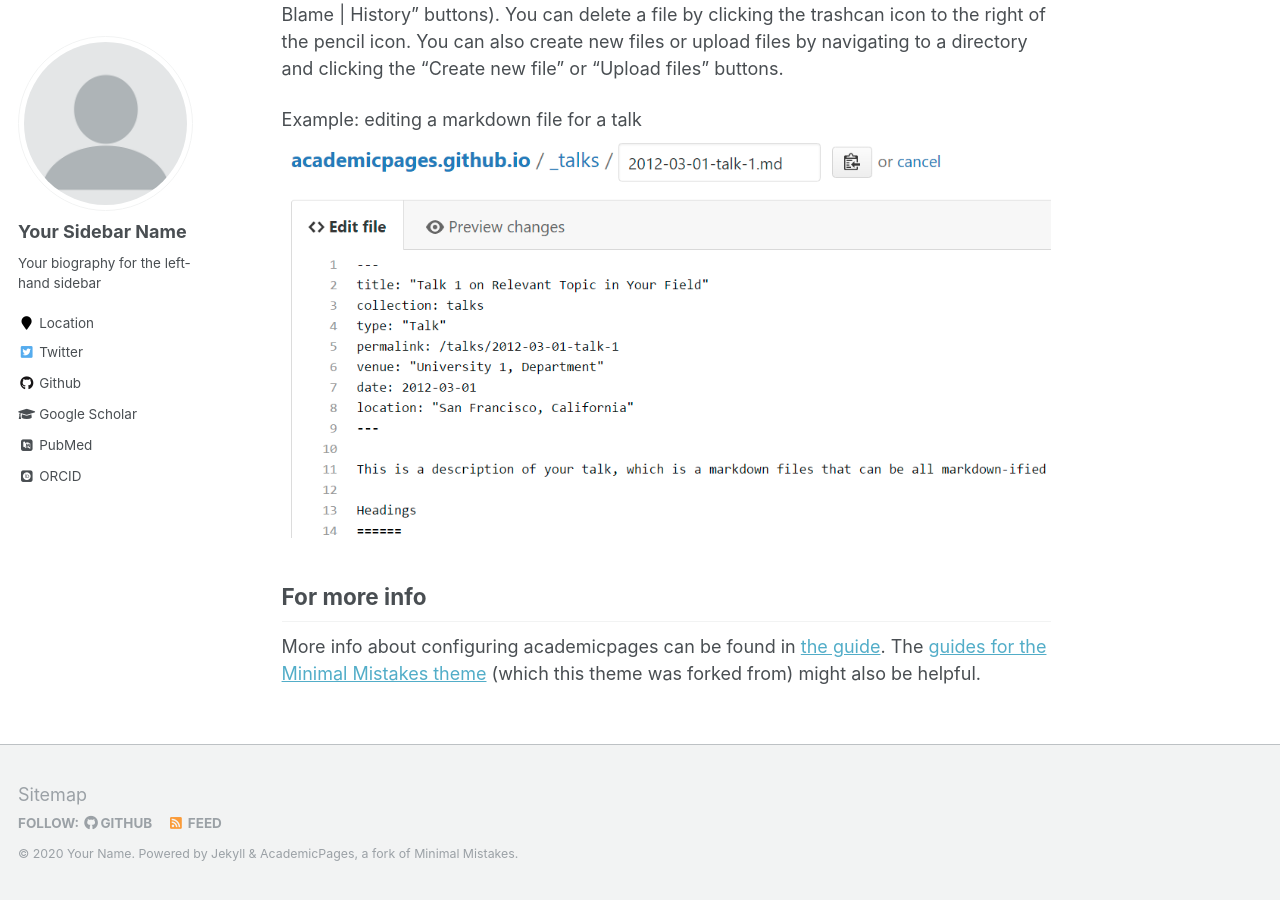
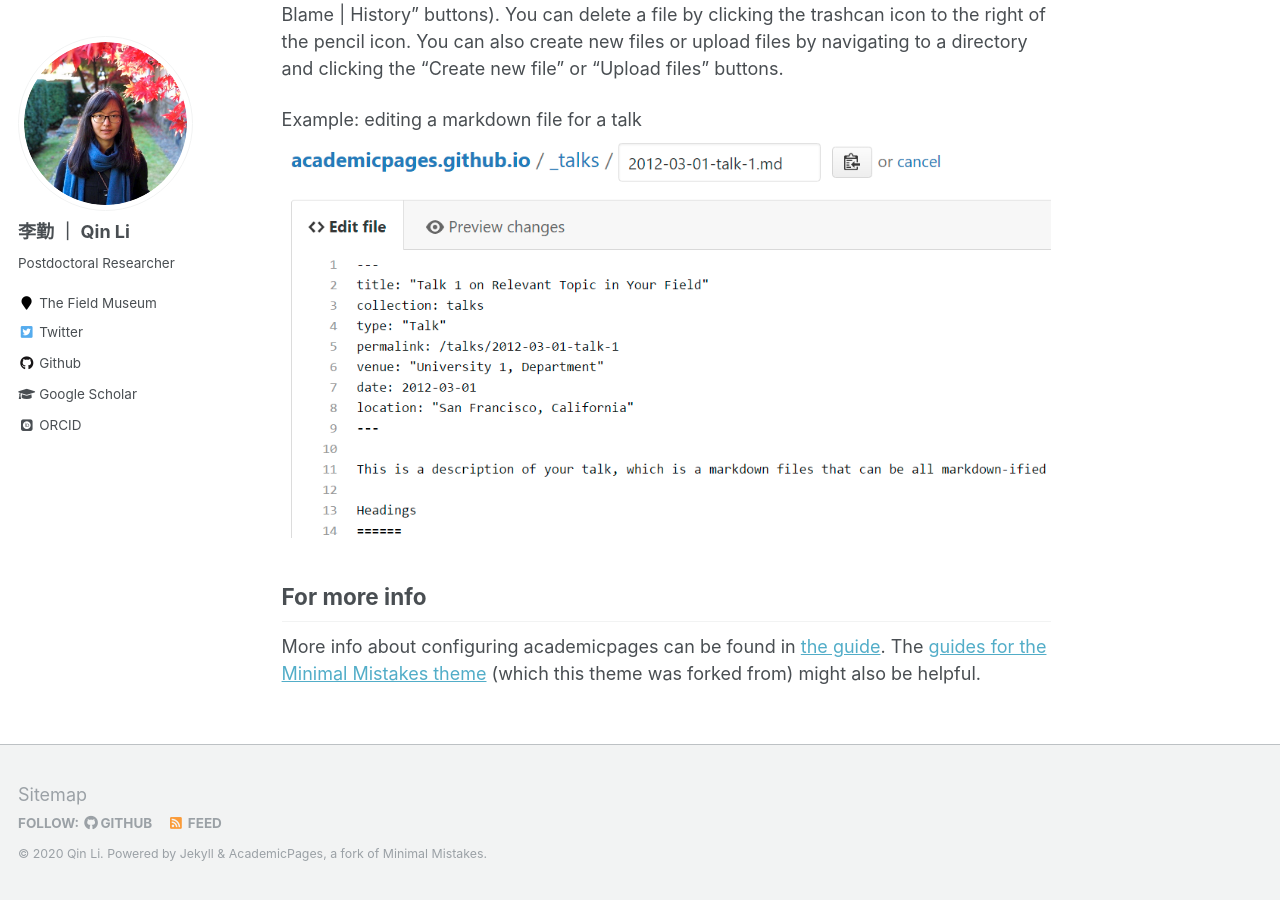
Before and after one commit to qli/qli.github.io, a Jekyll site: the page built from _pages/about.md, in a window 1280 px wide and 900 px high, scrolled down 2463 px. Built offline with Jekyll 4.4.1, drawn with Linux system fonts in a browser that asks for light colours; some web fonts are replaced; some of the changed text lies outside the part shown.

Commit message:
modify config.yml

```diff
--- a/_config.yml
+++ b/_config.yml
@@ -7,13 +7,13 @@
 
 # Site Settings
 locale                   : "en-US"
-title                    : "Your Name / Site Title"
+title                    : "Qin Li | Home"
 title_separator          : "-"
-name                     : &name "Your Name"
-description              : &description "personal description"
-url                      : https://academicpages.github.io # the base hostname & protocol for your site e.g. "https://mmistakes.github.io"
+name                     : &name "Qin Li"
+description              : &description "Postdoc"
+url                      : https://qli.github.io # the base hostname & protocol for your site e.g. "https://mmistakes.github.io"
 baseurl                  : "" # the subpath of your site, e.g. "/blog"
-repository               : "academicpages/academicpages.github.io"
+repository               : "qli/qli.github.io"
 teaser                   :  # filename of teaser fallback teaser image placed in /images/, .e.g. "500x300.png"
 breadcrumbs              : false # true, false (default)
 words_per_minute         : 160
@@ -80,12 +80,12 @@ analytics:
 
 # Site Author
 author:
-  name             : "Your Sidebar Name"
-  avatar           : "profile.png"
-  bio              : "Your biography for the left-hand sidebar"
-  location         : "Location"
+  name             : "李勤 ｜ Qin Li"
+  avatar           : "profile_qinli.png"
+  bio              : "Postdoctoral Researcher"
+  location         : "The Field Museum"
   employer         :
-  pubmed           : "https://www.ncbi.nlm.nih.gov/pubmed/?term=john+snow"
+  pubmed           :
   googlescholar    : "http://yourfullgooglescholarurl.com"
   email            :
   researchgate     :  # example: "https://www.researchgate.net/profile/yourprofile"
```
Also changed, not shown: images/profile_qinli.png (added).
